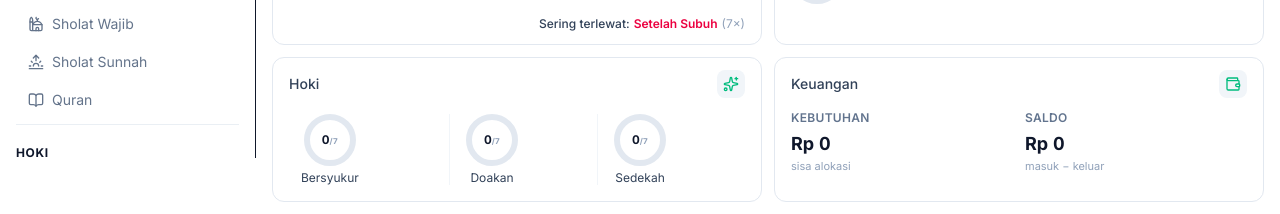
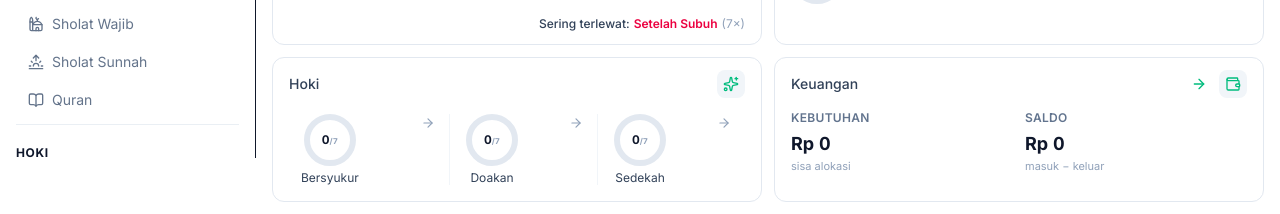
Before and after one commit to adakahroti-hue/daytrack, a Next.js app: page /overview in a window 1280 px wide. Shown: the part 642-856 px from the top of the page. Built offline with nearby package versions, Linux system fonts and the light colour scheme; no server answers; the database is empty.

Commit message:
overview: arrow link hoki(doakan/bersyukur/sedekah)+keuangan

```diff
--- a/src/components/overview/RoutineTodaySection.tsx
+++ b/src/components/overview/RoutineTodaySection.tsx
@@ -670,22 +670,31 @@ export function RoutineTodaySection({ startStr, endStr, metricEndStr, period }:
         <RoutineCard tint="bg-white border-slate-200" icon={Sparkles} iconColor="text-emerald-500" title="Hoki">
           <div className="mt-3 px-2 sm:px-3 py-1 grid grid-cols-3 gap-2 sm:gap-3">
             {/* Bersyukur */}
-            <div className="flex items-center gap-2 text-left">
+            <div className="relative flex items-center gap-2 text-left">
               <XyDonut value={checklist[0].days} target={daysElapsed} color="#8b5cf6" size={52} label="Bersyukur" />
+              <Link href="/syukur" aria-label="Buka tab Syukur" className="absolute top-0 right-0 p-0.5 rounded-md text-slate-400 hover:text-slate-600 hover:bg-slate-100 transition-colors">
+                <ArrowRight className="h-3.5 w-3.5" />
+              </Link>
               {syukurReason && (
                 <p className="text-[11px] text-rose-500 leading-tight">Alasan: <span className="text-slate-900">{REASON_LABELS[syukurReason.reason] ?? syukurReason.reason}</span> <span className="text-slate-400">({syukurReason.count}×)</span></p>
               )}
             </div>
             {/* Doakan */}
-            <div className="flex items-center gap-2 text-left border-l border-slate-100 pl-3 sm:pl-4">
+            <div className="relative flex items-center gap-2 text-left border-l border-slate-100 pl-3 sm:pl-4">
               <XyDonut value={checklist[1].days} target={daysElapsed} color="#8b5cf6" size={52} label="Doakan" />
+              <Link href="/doa" aria-label="Buka tab Doa" className="absolute top-0 right-0 p-0.5 rounded-md text-slate-400 hover:text-slate-600 hover:bg-slate-100 transition-colors">
+                <ArrowRight className="h-3.5 w-3.5" />
+              </Link>
               {doaReason && (
                 <p className="text-[11px] text-rose-500 leading-tight">Alasan: <span className="text-slate-900">{doaReason.reason}</span> <span className="text-slate-400">({doaReason.count}×)</span></p>
               )}
             </div>
             {/* Sedekah */}
-            <div className="flex items-center gap-2 text-left border-l border-slate-100 pl-3 sm:pl-4">
+            <div className="relative flex items-center gap-2 text-left border-l border-slate-100 pl-3 sm:pl-4">
               <XyDonut value={sedekahCount} target={daysElapsed} color="#8b5cf6" size={52} label="Sedekah" />
+              <Link href="/sedekah" aria-label="Buka tab Sedekah" className="absolute top-0 right-0 p-0.5 rounded-md text-slate-400 hover:text-slate-600 hover:bg-slate-100 transition-colors">
+                <ArrowRight className="h-3.5 w-3.5" />
+              </Link>
               {sedekahReason && (
                 <p className="text-[11px] text-rose-500">Alasan: <span className="text-slate-900">{REASON_LABELS[sedekahReason.reason] ?? sedekahReason.reason}</span> <span className="text-slate-400">({sedekahReason.count}×)</span></p>
               )}
@@ -694,7 +703,7 @@ export function RoutineTodaySection({ startStr, endStr, metricEndStr, period }:
         </RoutineCard>
 
         {/* Keuangan — Kebutuhan & Saldo dari tab Arus Kas */}
-        <RoutineCard tint="bg-white border-slate-200" icon={Wallet} iconColor="text-emerald-500" title="Keuangan">
+        <RoutineCard tint="bg-white border-slate-200" icon={Wallet} iconColor="text-emerald-500" title="Keuangan" href="/arus-kas" linkColor="text-emerald-500 hover:text-emerald-700">
           <div className="mt-3 grid grid-cols-2 gap-3">
             <div>
               <p className="text-xs font-semibold uppercase tracking-wide text-slate-500">Kebutuhan</p>
```
